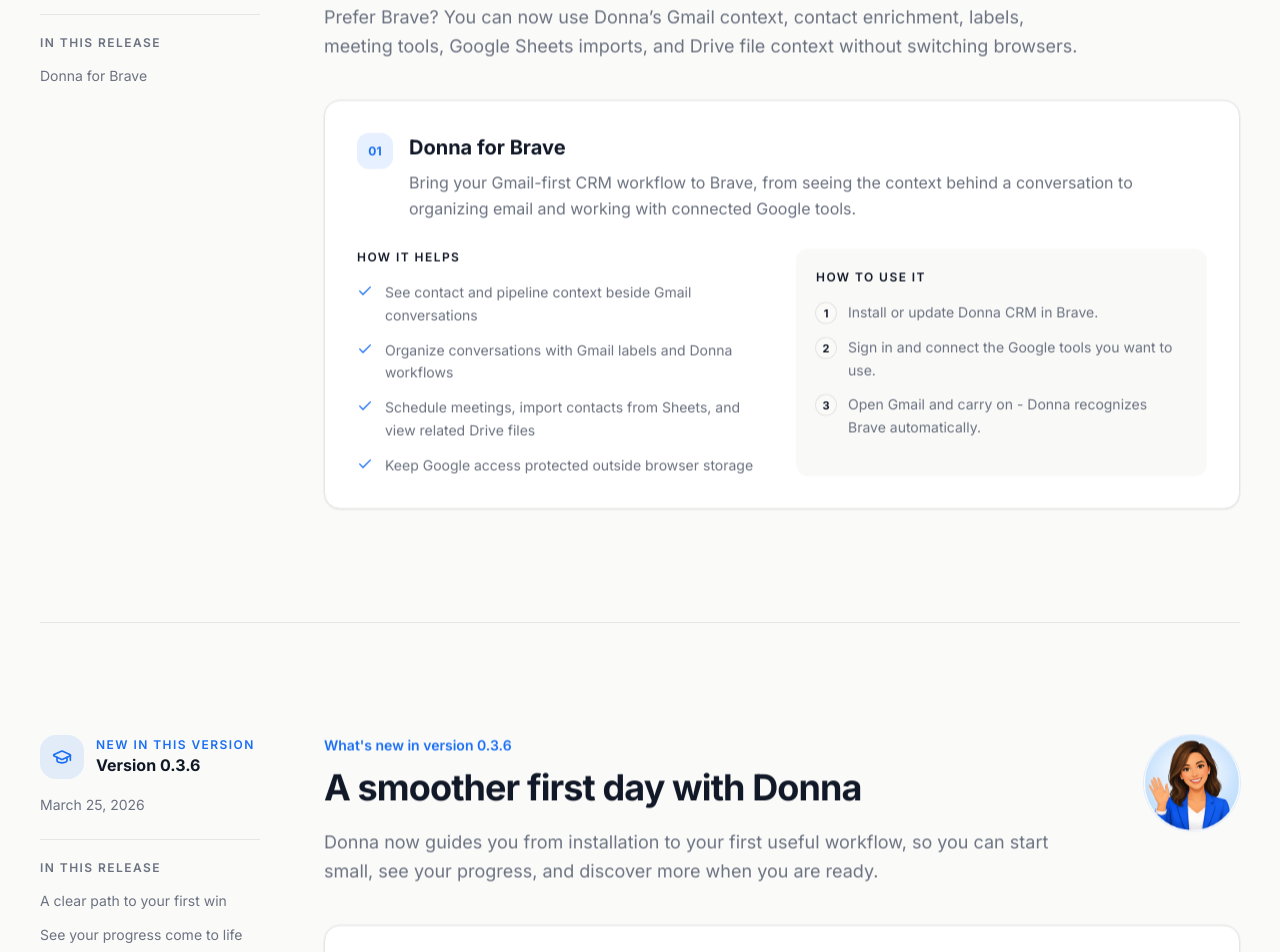
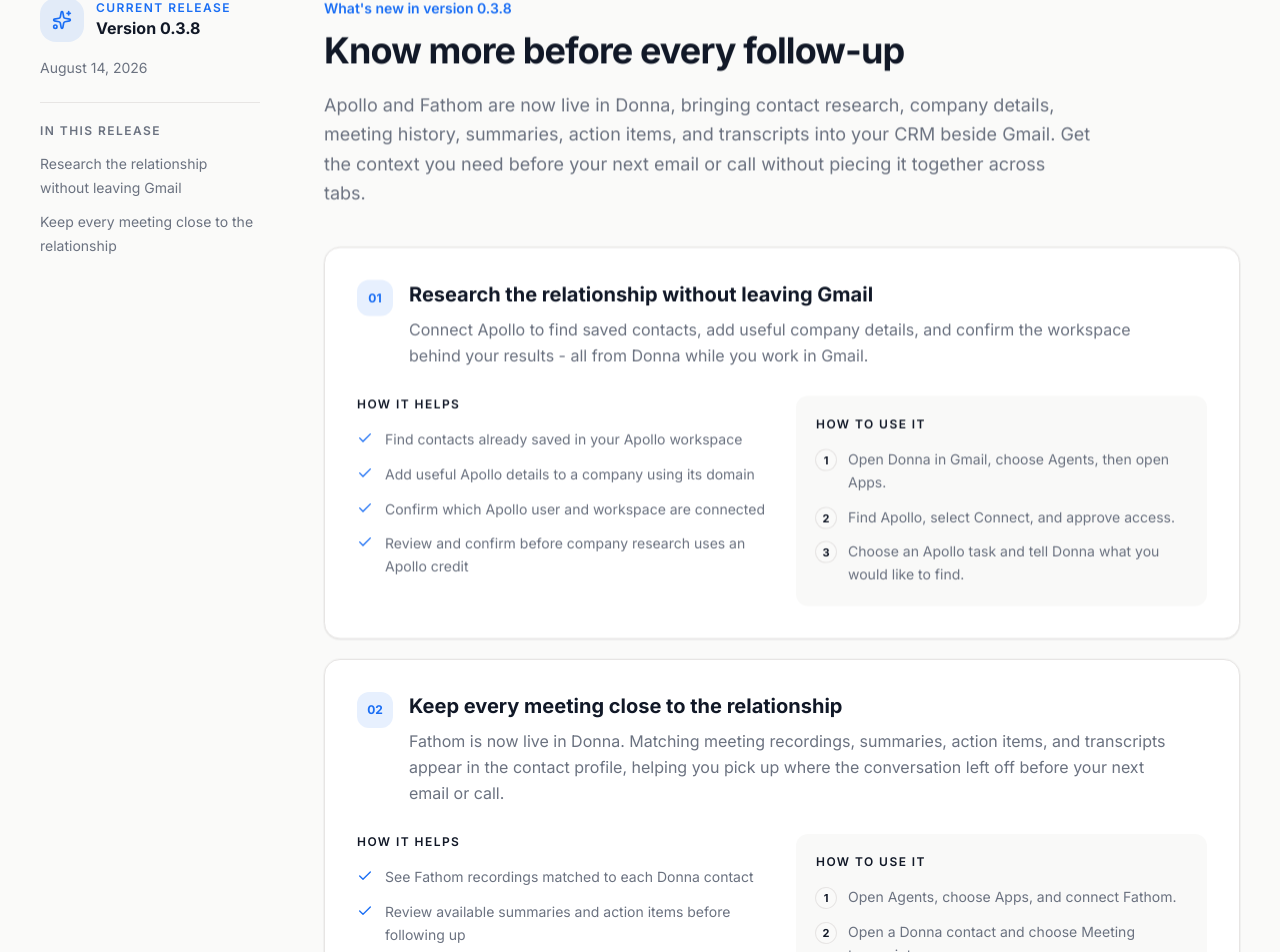
Before and after one commit to KoushickBalaji/donnacrmsite, a Next.js app in the folder web/: page /updates in a window 1280 px wide. Shown: the part 1196-2148 px from the top of the page. Built offline with nearby package versions, Linux system fonts and the light colour scheme; no server answers.

Commit message:
Prepare Donna CRM 0.3.8 update copy

```diff
--- a/web/src/content/updates.ts
+++ b/web/src/content/updates.ts
@@ -22,9 +22,50 @@
 
 export const productUpdates: ProductUpdate[] = [
   {
+    version: '0.3.8',
+    releasedAt: '2026-08-14',
+    releaseLabel: 'Current release',
+    title: 'Know more before every follow-up',
+    summary:
+      'Apollo and Fathom are now live in Donna, bringing contact research, company details, meeting history, summaries, action items, and transcripts into your CRM beside Gmail. Get the context you need before your next email or call without piecing it together across tabs.',
+    features: [
+      {
+        title: 'Research the relationship without leaving Gmail',
+        description:
+          'Connect Apollo to find saved contacts, add useful company details, and confirm the workspace behind your results - all from Donna while you work in Gmail.',
+        capabilities: [
+          'Find contacts already saved in your Apollo workspace',
+          'Add useful Apollo details to a company using its domain',
+          'Confirm which Apollo user and workspace are connected',
+          'Review and confirm before company research uses an Apollo credit',
+        ],
+        steps: [
+          'Open Donna in Gmail, choose Agents, then open Apps.',
+          'Find Apollo, select Connect, and approve access.',
+          'Choose an Apollo task and tell Donna what you would like to find.',
+        ],
+      },
+      {
+        title: 'Keep every meeting close to the relationship',
+        description:
+          'Fathom is now live in Donna. Matching meeting recordings, summaries, action items, and transcripts appear in the contact profile, helping you pick up where the conversation left off before your next email or call.',
+        capabilities: [
+          'See Fathom recordings matched to each Donna contact',
+          'Review available summaries and action items before following up',
+          'Read transcript excerpts in Donna and load more when you need detail',
+          'Open the original recording in Fathom whenever you want to revisit it',
+        ],
+        steps: [
+          'Open Agents, choose Apps, and connect Fathom.',
+          'Open a Donna contact and choose Meeting transcripts.',
+          'Expand a meeting to review its summary, action items, and transcript.',
+        ],
+      },
+    ],
+  },
+  {
     version: '0.3.7',
     releasedAt: '2026-07-10',
-    releaseLabel: 'Current release',
     title: 'Bring Donna to Brave',
     summary:
       'Prefer Brave? You can now use Donna’s Gmail context, contact enrichment, labels, meeting tools, Google Sheets imports, and Drive file context without switching browsers.',
```
